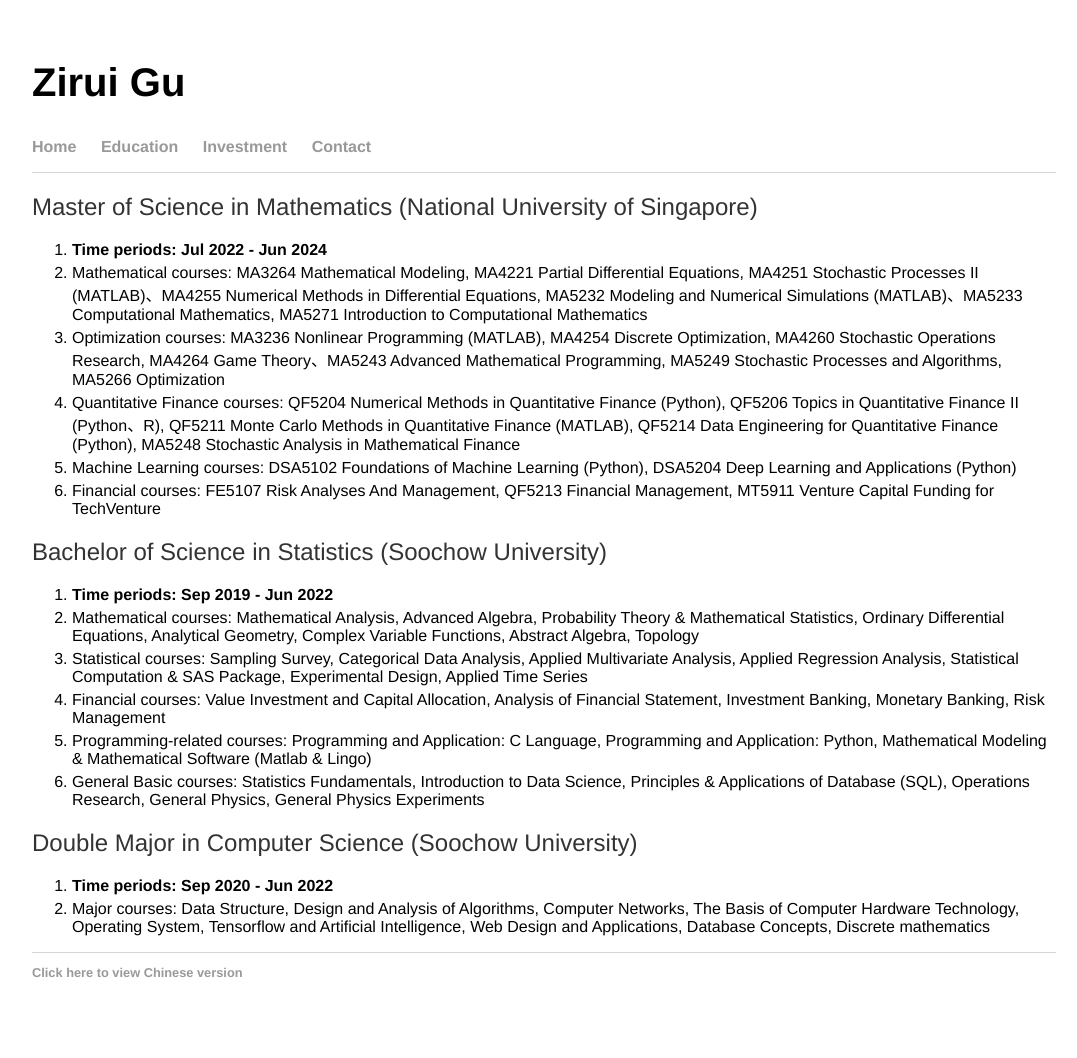
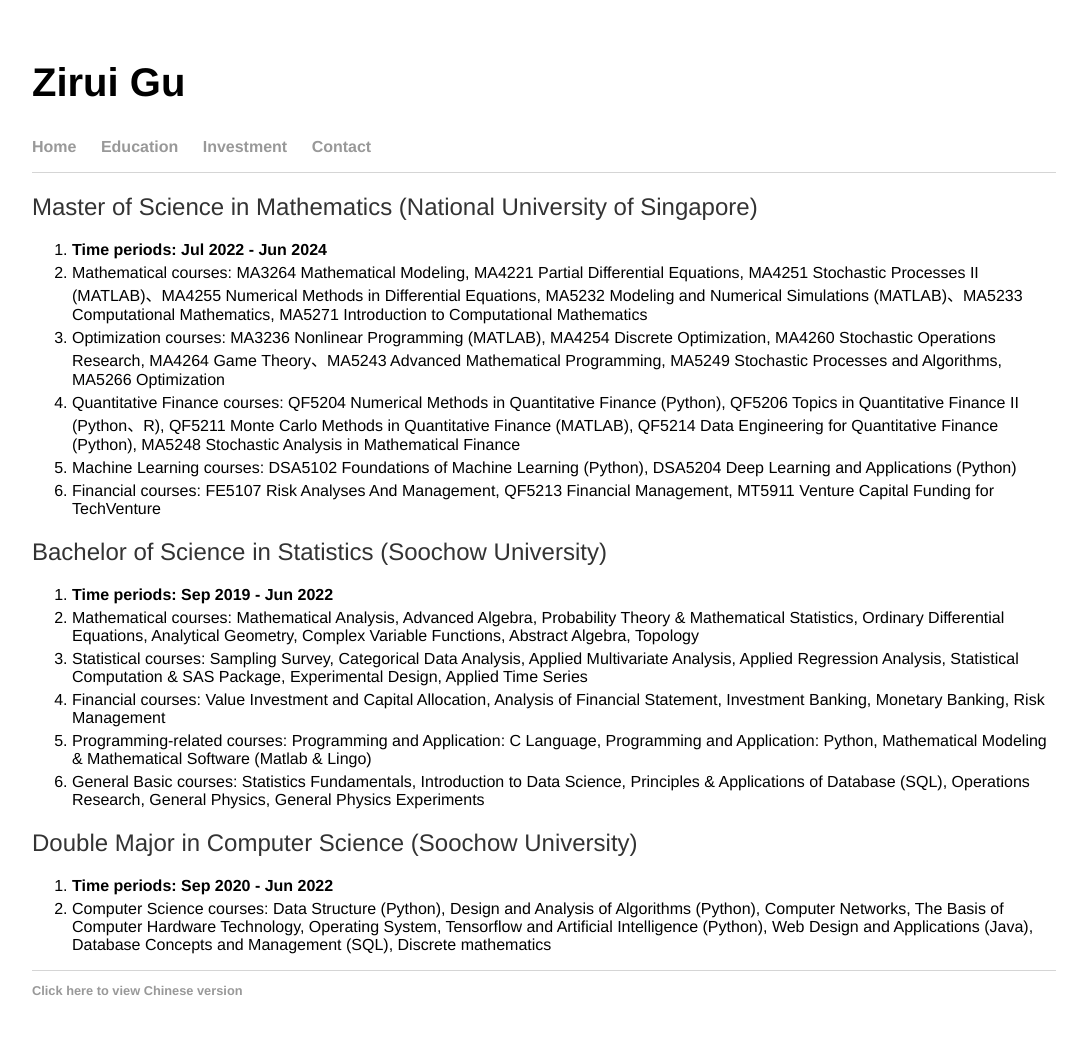
Before and after one commit to ziruigu/ziruigu.github.io, a Jekyll site: the page built from education/index.html, in a window 1280 px wide. Shown: the whole page, without its empty margins (96-1173 px from the left). Built offline with Jekyll 4.4.1, drawn with Linux system fonts in a browser that asks for light colours.

Commit message:
Update index.html

```diff
--- a/education/index.html
+++ b/education/index.html
@@ -28,7 +28,7 @@
   <h2>Double Major in Computer Science (Soochow University)</h2>
   <ol>
  <li><b>Time periods: Sep 2020 - Jun 2022</b></li>
- <li>Major courses: Data Structure, Design and Analysis of Algorithms, Computer Networks, The Basis of Computer Hardware Technology, Operating System, Tensorflow and Artificial Intelligence, Web Design and Applications, Database Concepts, Discrete mathematics</li>
+ <li>Computer Science courses: Data Structure (Python), Design and Analysis of Algorithms (Python), Computer Networks, The Basis of Computer Hardware Technology, Operating System, Tensorflow and Artificial Intelligence (Python), Web Design and Applications (Java), Database Concepts and Management (SQL), Discrete mathematics</li>
   </ol>
 
 
```
